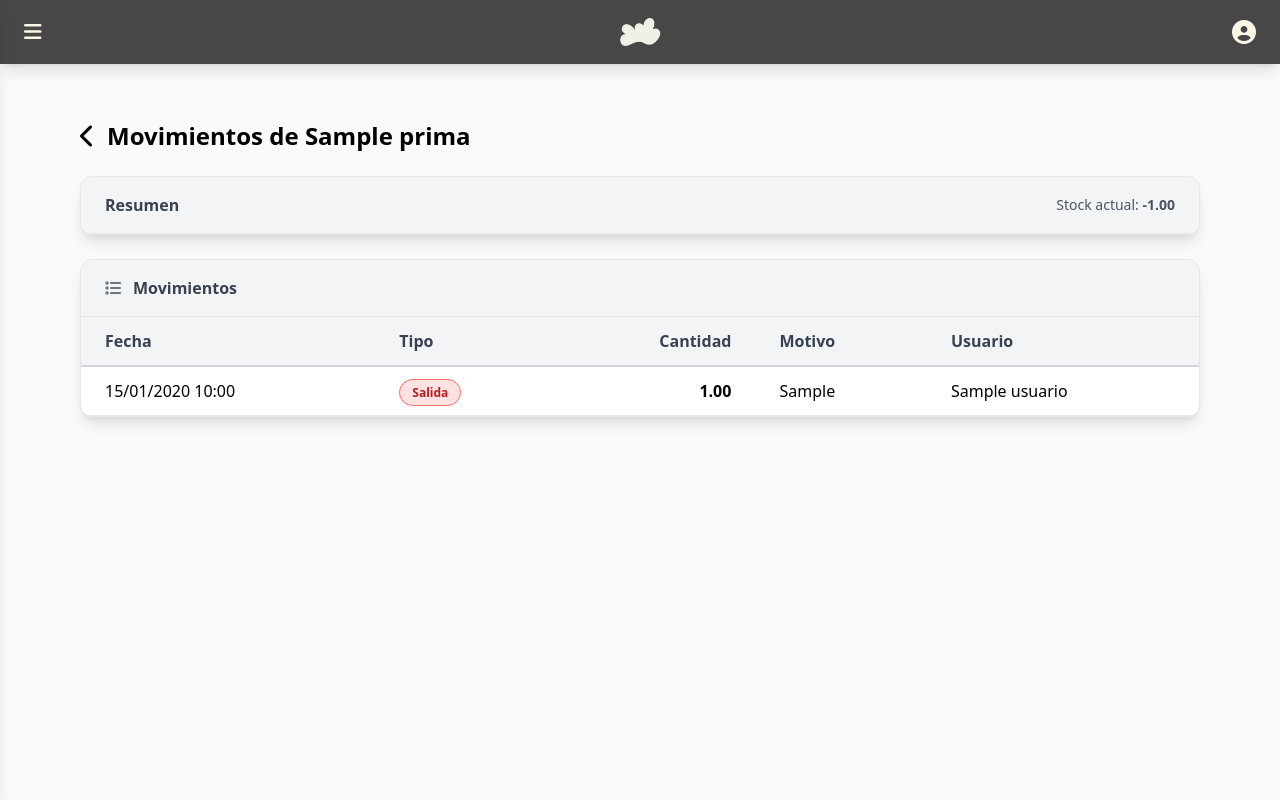
After one commit to IDGS-802-21002866/CloudBrew, a Flask app: page /inventario_materias_primas/1 in a window 1280 px wide. The commit adds this page. Run offline with Flask 3, Linux system fonts and the light colour scheme; a user stored in the database is signed in; tables that the repository leaves empty hold one stand-in row (values such as "Sample post"); style sheets or scripts are compiled from the project's sources; parts of the project's set-up code (start-up, migrations or seed data) failed here and were passed over.

Commit message:
Feature: Agregar inventario de materia prima

```diff
--- a/app/__init__.py
+++ b/app/__init__.py
@@ -30,6 +30,9 @@ def create_app():
     from app.modules.compras import bp as compras_bp
     from app.modules.clientes import bp as clientes_bp
     from app.modules.proc_prod import bp as proc_prod_bp
+    from app.modules.inventario_materias_primas import (
+        bp as inventario_materias_primas_bp,
+    )
 
     app = Flask(__name__)
     app.config.from_object(DevelopmentConfig)
@@ -59,6 +62,7 @@ def create_app():
         compras_bp,
         clientes_bp,
         proc_prod_bp,
+        inventario_materias_primas_bp,
     ]
 
     for bp in blueprints_protegidos:
--- a/app/modules/__init__.py
+++ b/app/modules/__init__.py
@@ -5,6 +5,7 @@ from app.modules.materias_primas import MateriaPrima
 from app.modules.unidades_medida import UnidadMedida
 from app.modules.presentaciones import Presentacion
 from app.modules.proc_prod.model import ProcesoProductivo
+from app.modules.inventario_materias_primas import MovimientosMateriaPrima
 
 #  Agregar nuevos modelos aquí y luego importarlos en __all__ para que estén disponibles en toda la aplicación
 __all__ = [
@@ -16,4 +17,6 @@ __all__ = [
     "MateriaPrima",
     "UnidadMedida",
     "Presentacion",
+    "ProcesoProductivo",
+    "MovimientosMateriaPrima",
 ]
--- a/app/modules/compras/model.py
+++ b/app/modules/compras/model.py
@@ -31,3 +31,7 @@ class DetalleCompra(db.Model):
     presentacion = db.relationship("Presentacion")
     cantidad: Mapped[int] = mapped_column(db.Integer, nullable=False)
     precio_unitario: Mapped[float] = mapped_column(db.Float, nullable=False)
+
+    movimientos_materia_prima = db.relationship(
+        "MovimientosMateriaPrima", back_populates="detalle_compra"
+    )
--- /dev/null
+++ b/app/modules/inventario_materias_primas/repository.py
@@ -0,0 +1,78 @@
+from sqlalchemy import case, func
+
+from app import db
+from app.modules.inventario_materias_primas.model import MovimientosMateriaPrima
+from app.modules.materias_primas.model import MateriaPrima
+
+
+def get_all_materias_primas_con_stock():
+    stock_expr = func.coalesce(
+        func.sum(
+            case(
+                (
+                    MovimientosMateriaPrima.tipo == "entrada",
+                    MovimientosMateriaPrima.cantidad,
+                ),
+                else_=-MovimientosMateriaPrima.cantidad,
+            )
+        ),
+        0,
+    )
+
+    return (
+        db.session.query(
+            MateriaPrima.id,
+            MateriaPrima.nombre,
+            MateriaPrima.tipo_medida_id,
+            MateriaPrima.stock_minimo,
+            stock_expr.label("stock_actual"),
+        )
+        .outerjoin(
+            MovimientosMateriaPrima,
+            MovimientosMateriaPrima.materia_prima_id == MateriaPrima.id,
+        )
+        .group_by(
+            MateriaPrima.id,
+            MateriaPrima.nombre,
+            MateriaPrima.tipo_medida_id,
+            MateriaPrima.stock_minimo,
+        )
+        .order_by(MateriaPrima.nombre.asc())
+        .all()
+    )
+
+
+def get_all_movimientos_by_materia_prima_id(materia_prima_id):
+    return (
+        MovimientosMateriaPrima.query.filter_by(materia_prima_id=materia_prima_id)
+        .order_by(
+            MovimientosMateriaPrima.fecha.desc(), MovimientosMateriaPrima.id.desc()
+        )
+        .all()
+    )
+
+
+def get_materia_prima_by_id(materia_prima_id):
+    return MateriaPrima.query.get(materia_prima_id)
+
+
+def get_stock_actual_by_materia_prima_id(materia_prima_id):
+    stock = (
+        db.session.query(
+            func.coalesce(
+                func.sum(
+                    case(
+                        (
+                            MovimientosMateriaPrima.tipo == "entrada",
+                            MovimientosMateriaPrima.cantidad,
+                        ),
+                        else_=-MovimientosMateriaPrima.cantidad,
+                    )
+                ),
+                0,
+            )
+        )
+        .filter(MovimientosMateriaPrima.materia_prima_id == materia_prima_id)
+        .scalar()
+    )
+    return float(stock or 0)
--- /dev/null
+++ b/app/modules/inventario_materias_primas/routes.py
@@ -0,0 +1,33 @@
+from flask import flash, redirect, render_template, url_for
+
+from . import bp
+from app.modules.inventario_materias_primas.service import (
+    InventarioMateriasPrimasService,
+)
+
+servicio = InventarioMateriasPrimasService()
+
+
+@bp.route("/")
+def listar():
+    inventario = servicio.listar_materias_primas_con_stock()
+    return render_template(
+        "inventario_materias_primas/listar.html", inventario=inventario
+    )
+
+
+@bp.route("/<int:id>")
+def detalle(id):
+    try:
+        materia_prima = servicio.obtener_materia_prima(id)
+        movimientos = servicio.listar_movimientos_materia_prima(id)
+        stock_actual = servicio.obtener_stock_actual_materia_prima(id)
+        return render_template(
+            "inventario_materias_primas/detalle.html",
+            materia_prima=materia_prima,
+            movimientos=movimientos,
+            stock_actual=stock_actual,
+        )
+    except ValueError as e:
+        flash(str(e), "danger")
+        return redirect(url_for("inventario_materias_primas.listar"))
--- /dev/null
+++ b/app/modules/inventario_materias_primas/service.py
@@ -0,0 +1,47 @@
+from app.modules.inventario_materias_primas import repository
+
+
+class InventarioMateriasPrimasService:
+    def listar_materias_primas_con_stock(self):
+        inventario = repository.get_all_materias_primas_con_stock()
+        resultado = []
+
+        for item in inventario:
+            stock_actual = float(item.stock_actual or 0)
+            stock_minimo = float(item.stock_minimo or 0)
+
+            resultado.append(
+                {
+                    "id": item.id,
+                    "nombre": item.nombre,
+                    "tipo_medida_id": item.tipo_medida_id,
+                    "stock_minimo": stock_minimo,
+                    "stock_actual": stock_actual,
+                    "estado_stock": self._obtener_estado_stock(
+                        stock_actual, stock_minimo
+                    ),
+                }
+            )
+
+        return resultado
+
+    def _obtener_estado_stock(self, stock_actual, stock_minimo):
+        if stock_actual == 0:
+            return "sin_stock"
+        if stock_actual < stock_minimo:
+            return "bajo_stock"
+        return "disponible"
+
+    def obtener_materia_prima(self, materia_prima_id):
+        materia_prima = repository.get_materia_prima_by_id(materia_prima_id)
+        if not materia_prima:
+            raise ValueError("Materia prima no encontrada.")
+        return materia_prima
+
+    def listar_movimientos_materia_prima(self, materia_prima_id):
+        self.obtener_materia_prima(materia_prima_id)
+        return repository.get_all_movimientos_by_materia_prima_id(materia_prima_id)
+
+    def obtener_stock_actual_materia_prima(self, materia_prima_id):
+        self.obtener_materia_prima(materia_prima_id)
+        return repository.get_stock_actual_by_materia_prima_id(materia_prima_id)
--- /dev/null
+++ b/app/modules/inventario_materias_primas/templates/inventario_materias_primas/detalle.html
@@ -0,0 +1,63 @@
+{% extends 'base.html' %}
+
+{% block title %}Movimientos de Materia Prima{% endblock %}
+
+{% block content %}
+<div class="max-w-6xl mx-auto py-8 px-4">
+  <a href="{{ url_for('inventario_materias_primas.listar') }}" class="flex items-center text-2xl font-bold mb-6 hover:text-gray-600 transition">
+    <i class="fa-solid fa-chevron-left mr-3"></i>
+    Movimientos de {{ materia_prima.nombre }}
+  </a>
+
+  <div class="bg-white rounded-xl shadow-lg overflow-hidden border border-gray-200 mb-6">
+    <div class="bg-gray-100 px-6 py-4 border-b border-gray-200 flex items-center justify-between">
+      <span class="font-bold text-gray-700">Resumen</span>
+      <span class="text-sm text-gray-600">Stock actual: <strong>{{ '%.2f'|format(stock_actual) }}</strong></span>
+    </div>
+  </div>
+
+  <div class="bg-white rounded-xl shadow-lg overflow-hidden border border-gray-200">
+    <div class="bg-gray-100 px-6 py-4 border-b border-gray-200 flex items-center">
+      <i class="fa-solid fa-list text-gray-500 mr-3"></i>
+      <span class="font-bold text-gray-700">Movimientos</span>
+    </div>
+
+    <div class="overflow-x-auto">
+      <table class="w-full">
+        <thead>
+          <tr class="bg-gray-100 border-b-2 border-gray-300">
+            <th class="px-6 py-3 text-left font-bold text-gray-700">Fecha</th>
+            <th class="px-6 py-3 text-left font-bold text-gray-700">Tipo</th>
+            <th class="px-6 py-3 text-right font-bold text-gray-700">Cantidad</th>
+            <th class="px-6 py-3 text-left font-bold text-gray-700">Motivo</th>
+            <th class="px-6 py-3 text-left font-bold text-gray-700">Usuario</th>
+          </tr>
+        </thead>
+        <tbody>
+          {% if movimientos %}
+            {% for mov in movimientos %}
+            <tr class="border-b border-gray-200 hover:bg-gray-50">
+              <td class="px-6 py-3">{{ mov.fecha.strftime('%d/%m/%Y %H:%M') if mov.fecha else 'N/A' }}</td>
+              <td class="px-6 py-3">
+                {% if mov.tipo == 'entrada' %}
+                  <span class="rounded-full px-3 py-1 text-xs font-bold bg-green-100 text-green-700 border border-green-400">Entrada</span>
+                {% else %}
+                  <span class="rounded-full px-3 py-1 text-xs font-bold bg-red-100 text-red-700 border border-red-400">Salida</span>
+                {% endif %}
+              </td>
+              <td class="px-6 py-3 text-right font-semibold">{{ '%.2f'|format(mov.cantidad) }}</td>
+              <td class="px-6 py-3">{{ mov.motivo if mov.motivo else 'N/A' }}</td>
+              <td class="px-6 py-3">{{ mov.usuario.nombre if mov.usuario else 'N/A' }}</td>
+            </tr>
+            {% endfor %}
+          {% else %}
+            <tr>
+              <td colspan="5" class="px-6 py-4 text-center text-gray-500">No hay movimientos para esta materia prima</td>
+            </tr>
+          {% endif %}
+        </tbody>
+      </table>
+    </div>
+  </div>
+</div>
+{% endblock %}
--- a/app/modules/materias_primas/model.py
+++ b/app/modules/materias_primas/model.py
@@ -19,3 +19,8 @@ class MateriaPrima(db.Model):
 
     # Relación con detalles de compra
     compras = relationship("DetalleCompra", back_populates="materia_prima")
+
+    # Relacion con movimiento de materia prima
+    movimientos = relationship(
+        "MovimientosMateriaPrima", back_populates="materia_prima"
+    )
--- a/app/modules/usuarios/model.py
+++ b/app/modules/usuarios/model.py
@@ -28,6 +28,9 @@ class Usuario(db.Model, UserMixin):
     )
     rol_id: Mapped[int] = mapped_column(ForeignKey("rol.id"))
     rol: Mapped["Rol"] = relationship(back_populates="usuarios")
+    movimientos_materia_prima = relationship(
+        "MovimientosMateriaPrima", back_populates="usuario"
+    )
 
     @property
     def is_active(self):
--- a/app/templates/base.html
+++ b/app/templates/base.html
@@ -79,6 +79,11 @@
               <span class="truncate">Compras</span>
             </a>
 
+            <a href="{{ url_for('inventario_materias_primas.listar') }}" class="flex items-center gap-3 px-4 py-3 rounded-lg hover:bg-brew-bg transition">
+              <i class="fas fa-warehouse w-5 flex-shrink-0"></i>
+              <span class="truncate">Inventario MP</span>
+            </a>
+
             <a href="{{ url_for('clientes.listar') }}" class="flex items-center gap-3 px-4 py-3 rounded-lg hover:bg-brew-bg transition">
               <i class="fas fa-handshake w-5 flex-shrink-0"></i>
               <span class="truncate">Clientes</span>
```
Also changed, not shown: app/modules/inventario_materias_primas/__init__.py (added, +14 -0 lines), app/modules/inventario_materias_primas/model.py (added, +34 -0 lines), app/modules/inventario_materias_primas/templates/inventario_materias_primas/listar.html (added, +55 -0 lines).
